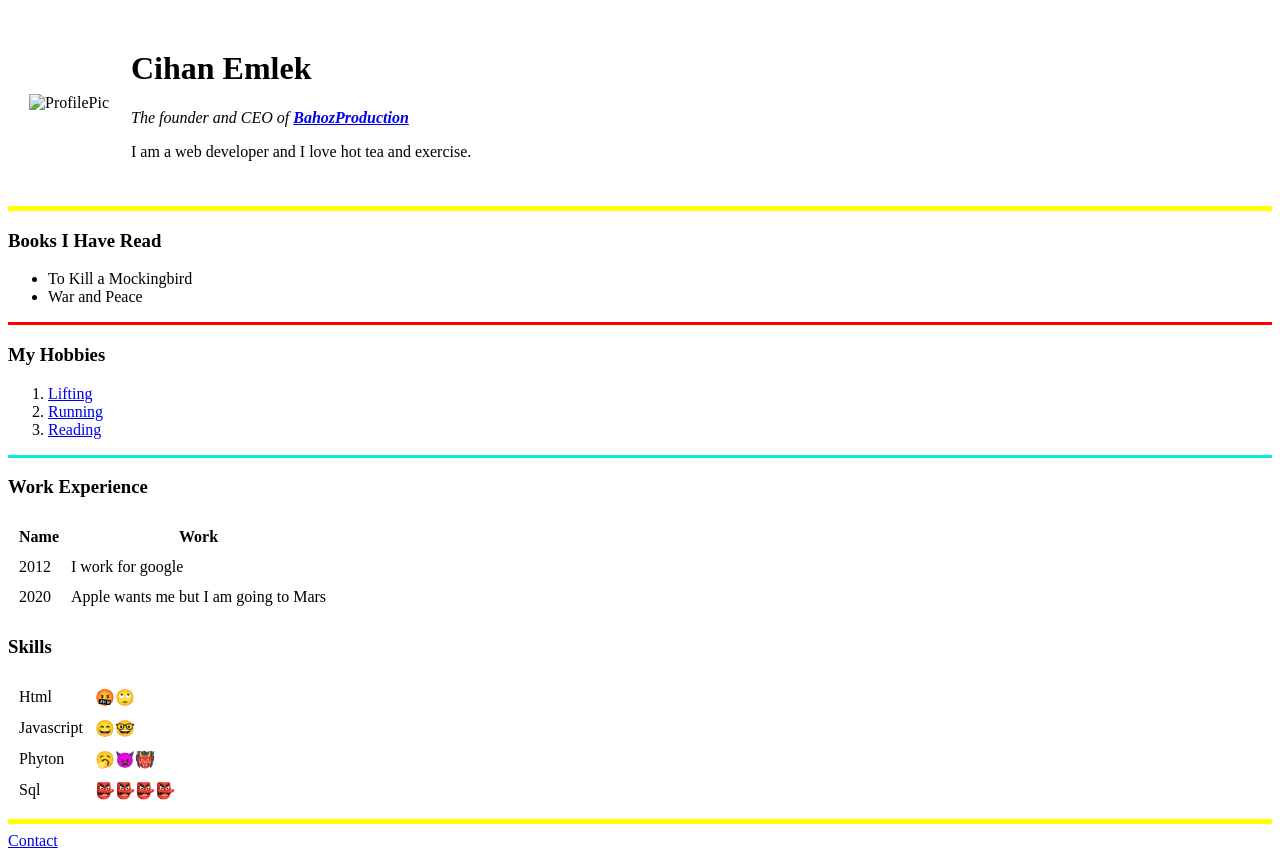
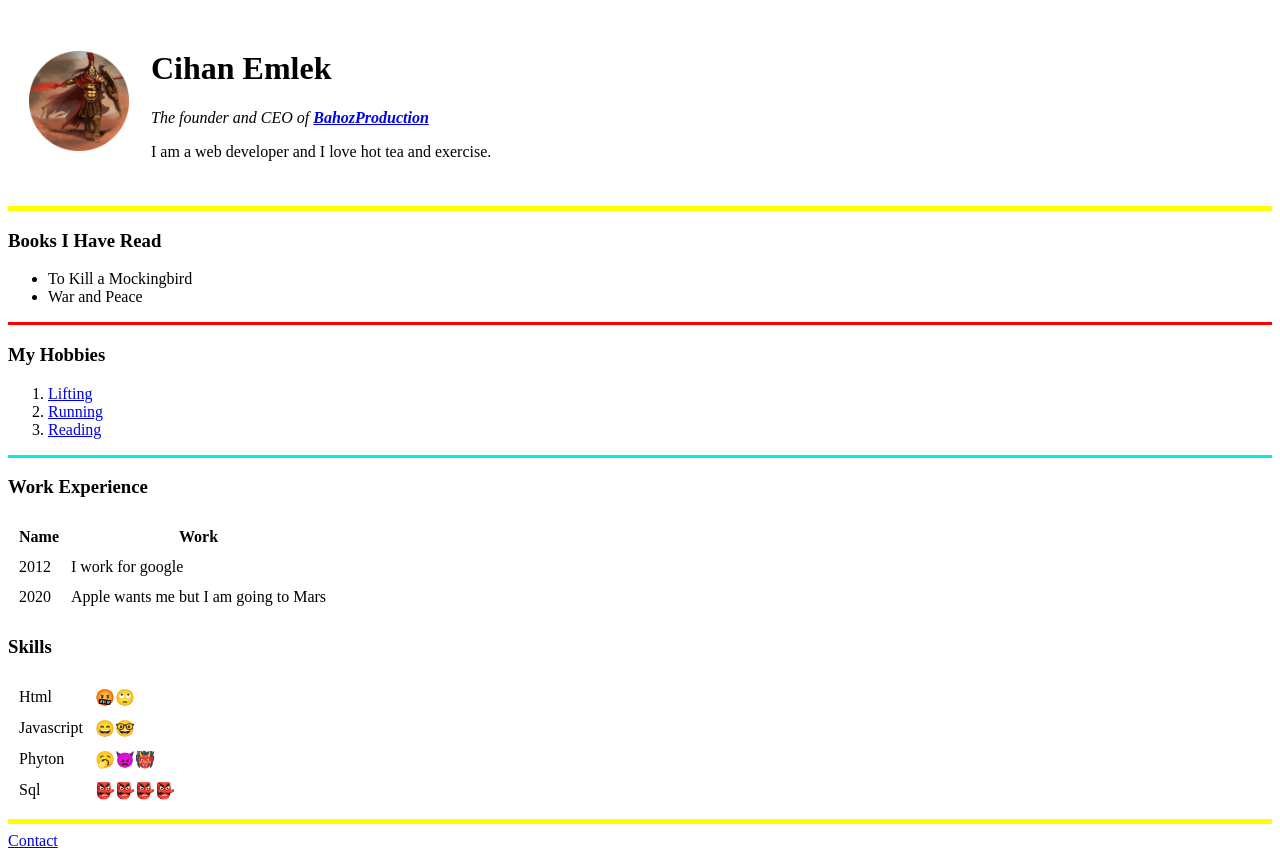
Before and after one commit to BCApplications/Cv, a plain HTML site: page index.html in a window 1280 px wide. Drawn offline with Linux system fonts and the light colour scheme.

Commit message:
Update index.html

```diff
--- a/index.html
+++ b/index.html
@@ -11,7 +11,7 @@
 <body>
     <table cellspacing="20">
         <tr>
-            <td><img src="images/ares.png" width="100px" height="100px" alt="ProfilePic"></td>
+            <td><img src="images/ares1.png" width="100px" height="100px" alt="ProfilePic"></td>
             <td>  <h1>Cihan Emlek</h1>
                 <p><em>The founder and CEO of <strong><a href="https://www.google.com">BahozProduction</a></strong></em></p>
                 <p>I am a web developer and I love hot tea and exercise.</p>
```
